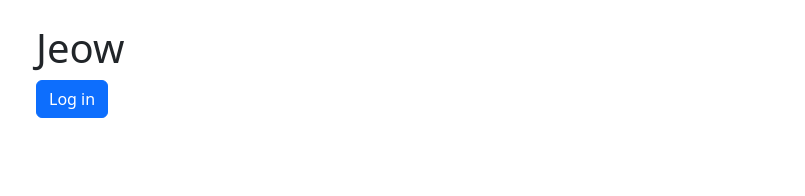
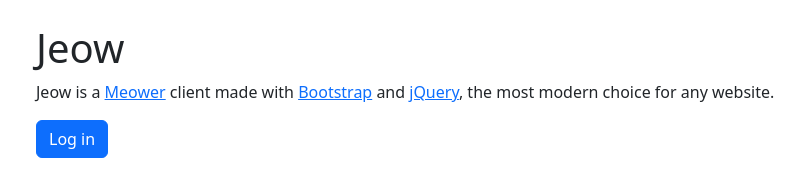
Before and after one commit to mybearworld/jeow, a plain HTML site: page index.html in a window 1280 px wide. Shown: the whole page, without its empty margins (50-855 px from the left). Drawn offline with Linux system fonts and the light colour scheme.

Commit message:
deploy: 7befd51deaa400d4fbc193fb0549f626f340177b

```diff
--- a/index.html
+++ b/index.html
@@ -10,6 +10,14 @@
     <div class="container mx-auto py-4 px-3">
       <h1>Jeow</h1>
       <div id="pre-logged-in">
+        <p>
+          Jeow is a
+          <a href="https://meower.org" target="_blank">Meower</a> client made
+          with
+          <a href="https://getbootstrap.com/" target="_blank">Bootstrap</a> and
+          <a href="https://jquery.com/" target="_blank">jQuery</a>, the most
+          modern choice for any website.
+        </p>
         <button
           class="btn btn-primary"
           data-bs-toggle="modal"
```
